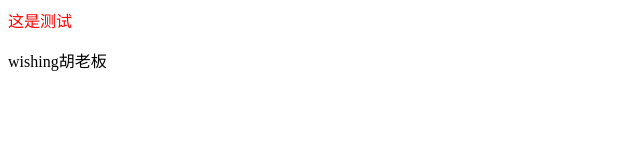
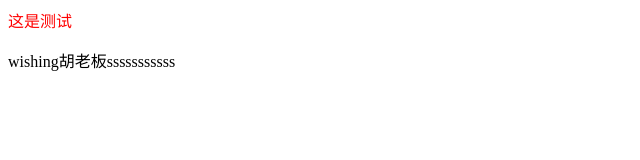
Before and after one commit to hushichuan/tianjian, a plain HTML site: page test.html in a window 1280 px wide. Shown: the full height of the page, 0-640 px from the left. Drawn offline with Linux system fonts and the light colour scheme.

Commit message:
Update test.html

```diff
--- a/test.html
+++ b/test.html
@@ -9,6 +9,6 @@
 </head>
 <body>
     <div class="box">这是测试</div>
-    <p> wishing胡老板</p>
+    <p> wishing胡老板sssssssssss</p>
 </body>
 </html>
```
